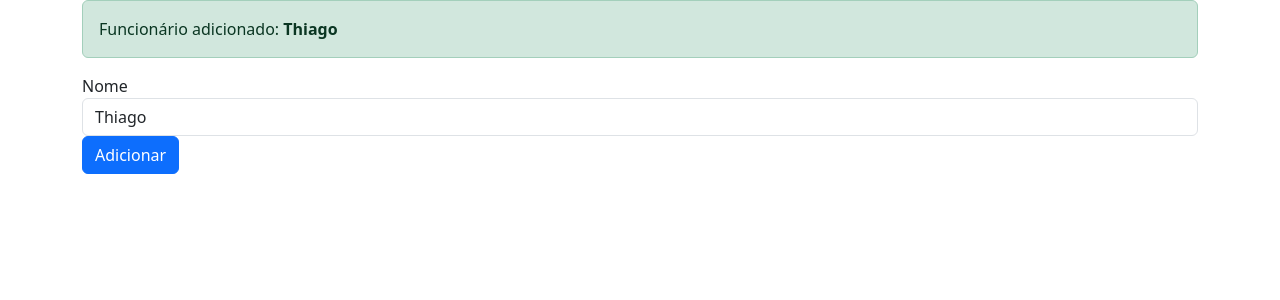
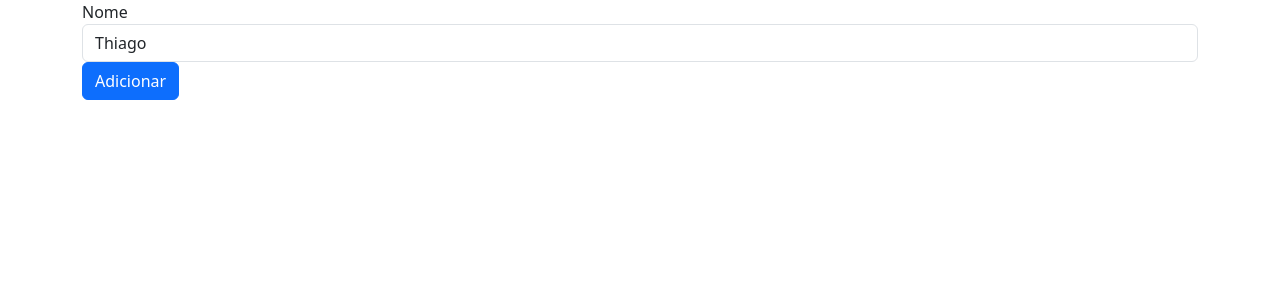
Before and after one commit to ceciliopf/estudos_angular, an Angular app in the folder algamoney-ui/: page / in a window 1280 px wide. Shown: the top 300 px of the page. Built offline with nearby package versions, Linux system fonts and the light colour scheme.

Commit message:
9.12
ngif e hidden

```diff
--- a/algamoney-ui/src/app/app.html
+++ b/algamoney-ui/src/app/app.html
@@ -1,12 +1,13 @@
 <div class="container">
-    <div class="alert alert-success" role="alert">
+    <div class="alert alert-success" role="alert" [hidden]="!adicionado">
         Funcionário adicionado: <strong>{{nome}}</strong>
     </div>
 
     <div class="form-group">
         <label>Nome</label>
         <input type="text" class="form-control"
-        [(ngModel)] = "nome"/>
+        [(ngModel)] = "nome"
+        (focus)="adicionado = false">
     </div>
 
     <button type="button" class="btn btn-primary"
--- a/algamoney-ui/src/app/app.ts
+++ b/algamoney-ui/src/app/app.ts
@@ -2,18 +2,21 @@ import { Component, signal } from '@angular/core';
 import { RouterOutlet } from '@angular/router';
 import { BemVindo } from './bem-vindo/bem-vindo';
 import { FormsModule } from '@angular/forms';
+import { CommonModule } from '@angular/common';
 
 @Component({
-  imports: [RouterOutlet, BemVindo, FormsModule],
+  imports: [RouterOutlet, BemVindo, FormsModule, CommonModule],
   selector: 'app-root',
   styleUrl: './app.css',
   templateUrl: './app.html',
 })
 export class App {
   nome = 'Thiago';
+  adicionado = false;
 
   adicionar(){
     console.log(`Adicionando ${this.nome}`);
+    this.adicionado = true;
   }
 
 }
```
